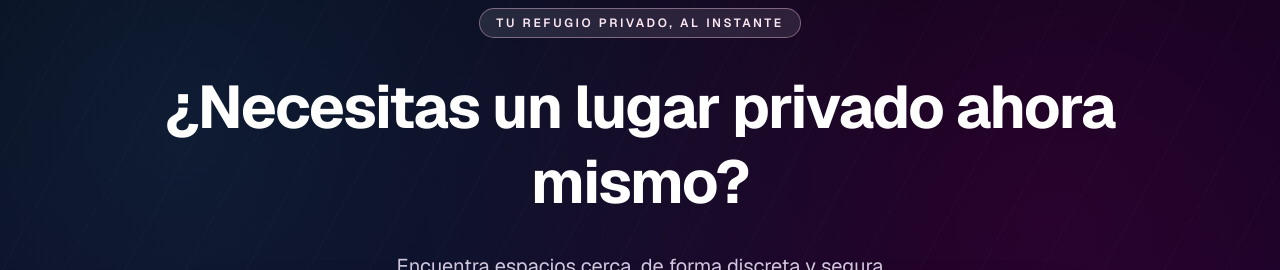
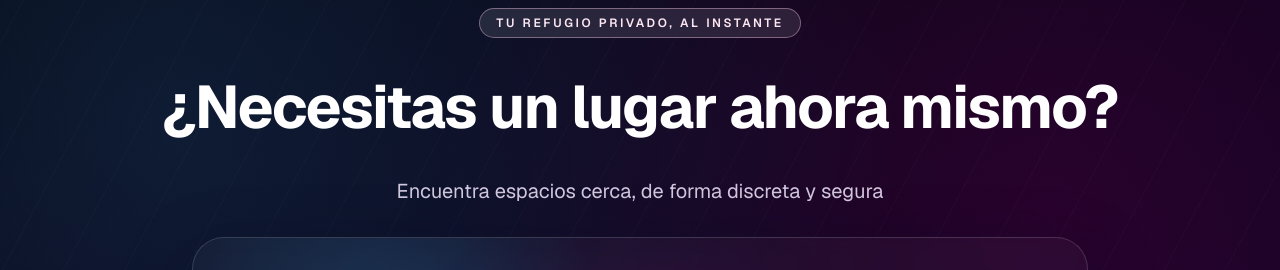
Before and after one commit to drew-84/spaced, a Next.js app: page / in a window 1280 px wide. Shown: the part 148-418 px from the top of the page. Built offline with nearby package versions, Linux system fonts and the light colour scheme.

Commit message:
Refine homepage headline to broaden immediate-use intent.
Use a shorter question that keeps urgency while avoiding over-segmentation in the first message users see.

Made-with: Cursor

```diff
--- a/src/app/page.tsx
+++ b/src/app/page.tsx
@@ -72,7 +72,7 @@ export default function Home() {
             </div>
 
             <h1 className="text-4xl font-bold leading-tight tracking-tight sm:text-6xl">
-              ¿Necesitas un lugar privado ahora mismo?
+              ¿Necesitas un lugar ahora mismo?
             </h1>
 
             <p className="mx-auto max-w-2xl text-lg text-purple-100/85 sm:text-xl">
```
